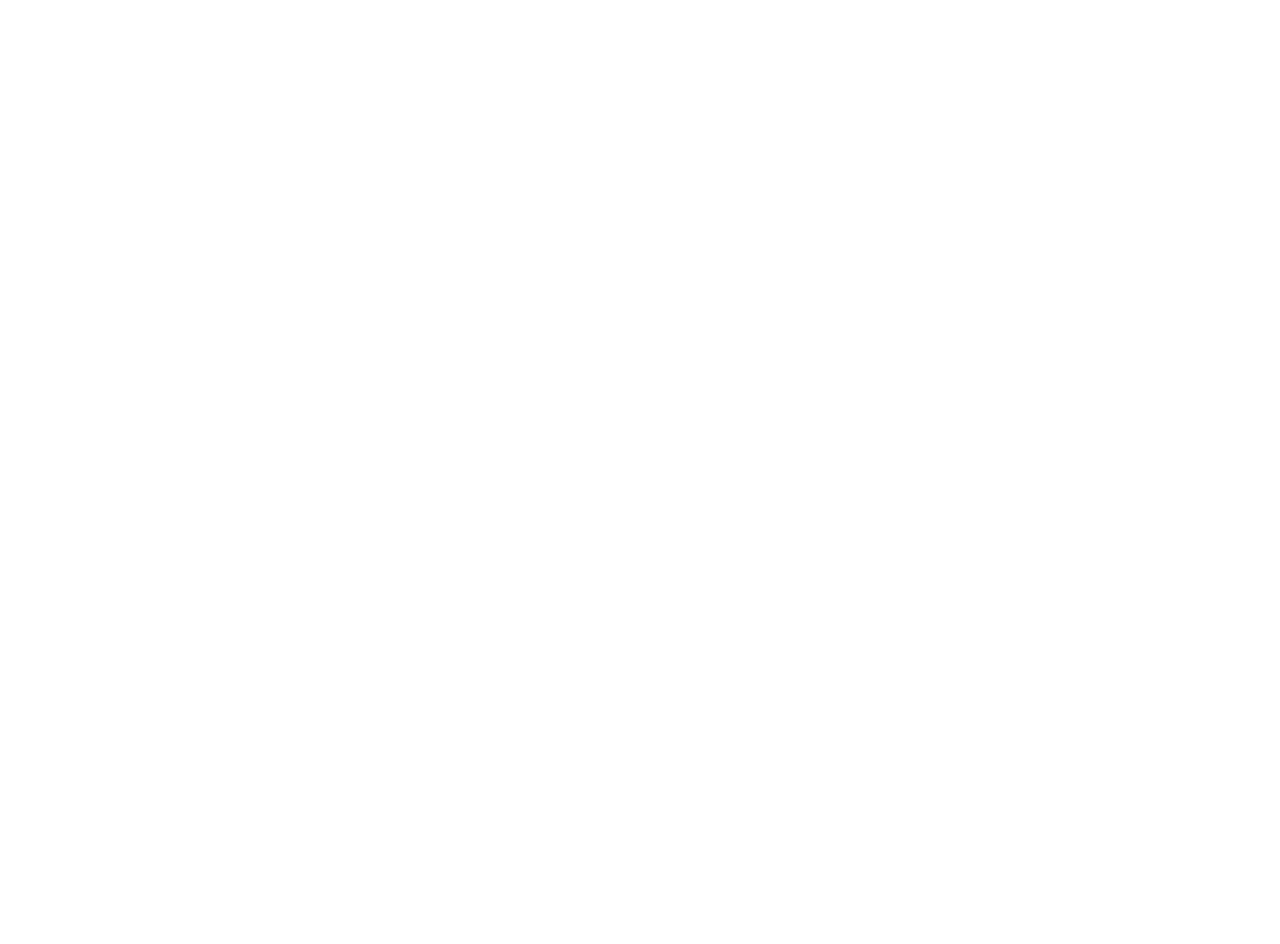
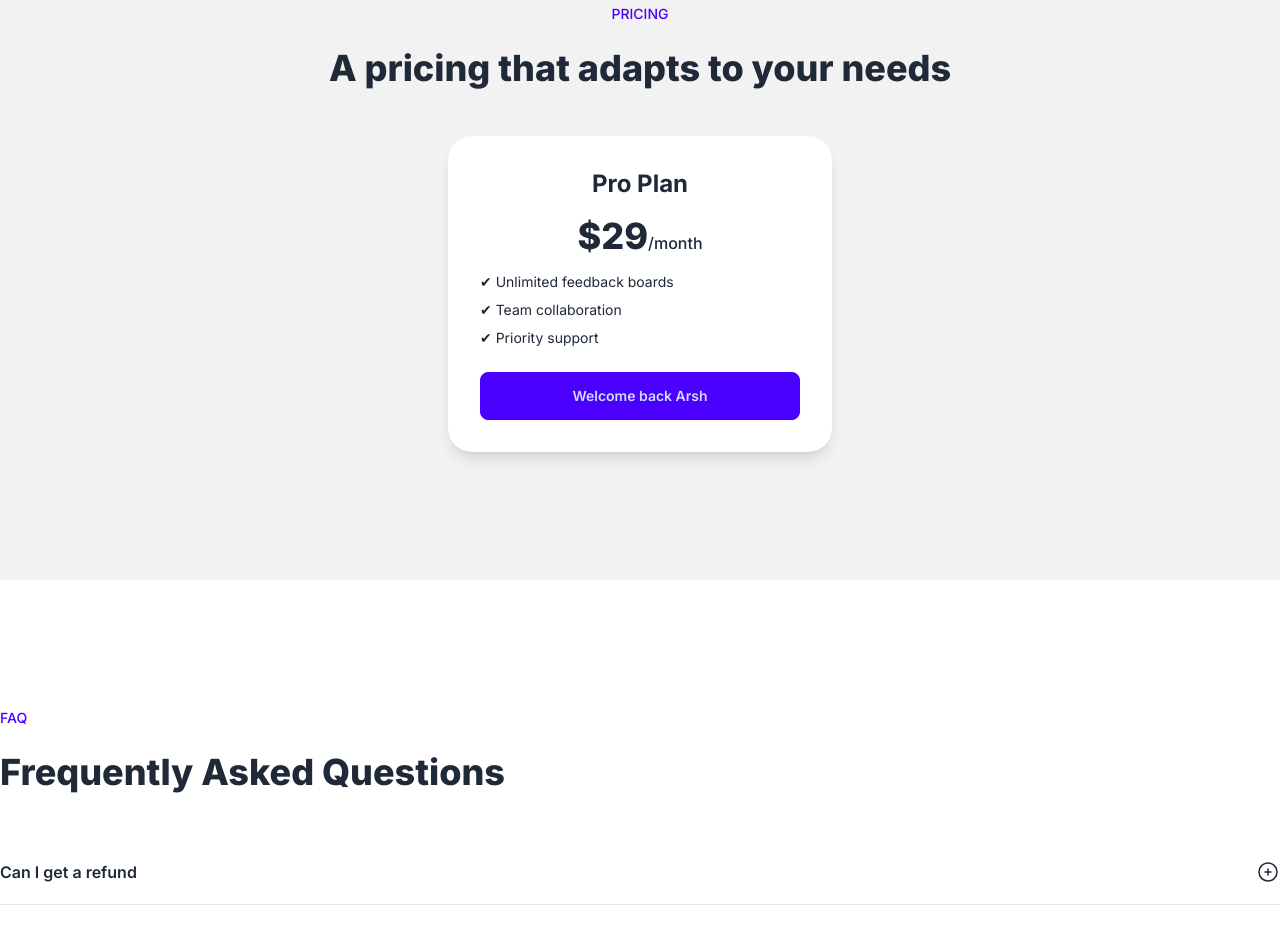
Before and after one commit to Arshh-Mansuri/codefast-saas, a Next.js app: page / in a window 1280 px wide. Shown: the part 660-1604 px from the top of the page. Before the commit the page ends 800 px from the top, so only its background shows below. Built offline with nearby package versions, Linux system fonts and the light colour scheme.

Commit message:
Adding the pricing section

```diff
--- a/app/components/ButtonLogin.js
+++ b/app/components/ButtonLogin.js
@@ -1,9 +1,13 @@
 import Link from "next/link";
-const ButtonLogin = ({ isLoggedIn, name }) => {
+const ButtonLogin = ({ isLoggedIn, name, extraStyle }) => {
+  console.log("ButtonLogin props", isLoggedIn, name, extraStyle);
   //console.log("ButtonLogin props", props);
   if (isLoggedIn) {
     return (
-      <Link href="/dashboard" className="btn btn-primary">
+      <Link
+        href="/dashboard"
+        className={`btn btn-primary ${extraStyle ? extraStyle : ""}`}
+      >
         Welcome back {name}
       </Link>
     );
--- /dev/null
+++ b/app/components/FAQListItem.js
@@ -0,0 +1,55 @@
+"use client";
+import React, { useState } from "react";
+
+const FAQListItem = ({ qa }) => {
+  const [isOpen, setIsOpen] = useState(false);
+  return (
+    <li key={qa.question}>
+      {/* 1.Question */}
+      <button
+        className="py-5 font-semibold border-b w-full text-left flex items-center justify-between"
+        onClick={() => {
+          setIsOpen(!isOpen);
+        }}
+      >
+        {" "}
+        <p>{qa.question}</p>
+        {isOpen ? (
+          <svg
+            xmlns="http://www.w3.org/2000/svg"
+            fill="none"
+            viewBox="0 0 24 24"
+            strokeWidth={1.5}
+            stroke="currentColor"
+            className="size-6"
+          >
+            <path
+              strokeLinecap="round"
+              strokeLinejoin="round"
+              d="M15 12H9m12 0a9 9 0 1 1-18 0 9 9 0 0 1 18 0Z"
+            />
+          </svg>
+        ) : (
+          <svg
+            xmlns="http://www.w3.org/2000/svg"
+            fill="none"
+            viewBox="0 0 24 24"
+            strokeWidth={1.5}
+            stroke="currentColor"
+            className="size-6"
+          >
+            <path
+              strokeLinecap="round"
+              strokeLinejoin="round"
+              d="M12 9v6m3-3H9m12 0a9 9 0 1 1-18 0 9 9 0 0 1 18 0Z"
+            />
+          </svg>
+        )}
+      </button>
+      {/* 2.Answer */}
+      {<div className={`${isOpen ? "block" : "hidden"}`}> {qa.answer}</div>}
+    </li>
+  );
+};
+
+export default FAQListItem;
--- a/app/layout.js
+++ b/app/layout.js
@@ -10,7 +10,7 @@
 
 export default function RootLayout({ children }) {
   return (
-    <html lang="en" data-theme="light">
+    <html lang="en" data-theme="light" className="scroll-smooth">
       <body className={inter.className}>{children}</body>
     </html>
   );
--- a/app/page.js
+++ b/app/page.js
@@ -1,15 +1,28 @@
 import ButtonLogin from "./components/ButtonLogin";
+import FAQListItem from "./components/FAQListItem";
+import Image from "next/image";
+import productDemo from "@/logo.png";
 export default function Home() {
   const isLoggedIn = true; // This can be replaced with actual authentication logic
   const name = "Arsh";
+  const pricingFeatures = [
+    "Unlimited feedback boards",
+    "Team collaboration",
+    "Priority support",
+  ];
+
   return (
     <main>
       <section className=" bg-base-200 ">
         <div className="max-3xl mx-auto flex justify-between items-center  px-8 py-2">
           <div className="font-bold">CodeFast-Saas</div>
-          <div className="space-x-4 hidden md:block  max-md:hidden">
-            <a className="link link-hover">Pricing</a>
-            <a className="link link-hover">FAQ</a>
+          <div className="space-x-4">
+            <a className="link link-hover" href="#pricing">
+              Pricing
+            </a>
+            <a className="link link-hover" href="#faq">
+              FAQ
+            </a>
           </div>
           <div>
             <ButtonLogin isLoggedIn={isLoggedIn} name={name} />
@@ -18,6 +31,13 @@
       </section>
 
       <section className="p-8 text-center py-32 px-8 max-w-3xl mx-auto">
+        <div className="flex justify-center items-center">
+          {/* <Image
+            src={productDemo}
+            alt="Product Demo"
+            className="w-40 h-40 mb-8"
+          /> */}
+        </div>
         <h1 className="text-5xl font-extrabold mb-6 lg:text-5xl">
           Collect Customer feedback to build better products
         </h1>
@@ -30,6 +50,51 @@
           <div>This is a test </div>
         </ButtonLogin>
       </section>
+      {/* PRICING section */}
+
+      <section className="bg-base-200 py-32" id="pricing">
+        <div className="px-8 max-w-3xl mx-auto text-center">
+          <p className="text-sm uppercase text-primary font-medium mb-6">
+            Pricing
+          </p>
+          <h2 className="text-4xl font-extrabold mb-12">
+            A pricing that adapts to your needs
+          </h2>
+          <div className="p-8 bg-base-100 w-96 rounded-3xl shadow-lg mx-auto">
+            <h3 className="text-2xl font-bold mb-4">Pro Plan</h3>
+            <p className="text-4xl font-extrabold mb-4">
+              $29<span className="text-base font-medium">/month</span>
+            </p>
+            <ul className="space-y-2 mb-6 text-sm text-left">
+              {pricingFeatures.map((feature, index) => (
+                <li key={index}>✔ {feature}</li>
+              ))}
+            </ul>
+            <ButtonLogin
+              isLoggedIn={isLoggedIn}
+              name={name}
+              extraStyle="w-full"
+            />
+          </div>
+        </div>
+      </section>
+      {/* FAQ section */}
+      <section className="py-32" id="faq">
+        <p className="text-sm uppercase text-primary font-medium mb-6">FAQ</p>
+        <h2 className="text-4xl font-extrabold mb-12">
+          Frequently Asked Questions
+        </h2>
+        <ul>
+          {[
+            {
+              question: "Can I get a refund ",
+              answer: "No forget your money lol",
+            },
+          ].map((qa) => (
+            <FAQListItem key={qa.question} qa={qa} />
+          ))}
+        </ul>
+      </section>
     </main>
   );
 }
```
Also changed, not shown: useStateHook.js (added, +14 -0 lines), .eslintrc.json, logo.png (added), 1 other file (tests, documents, lock files or other folders).
